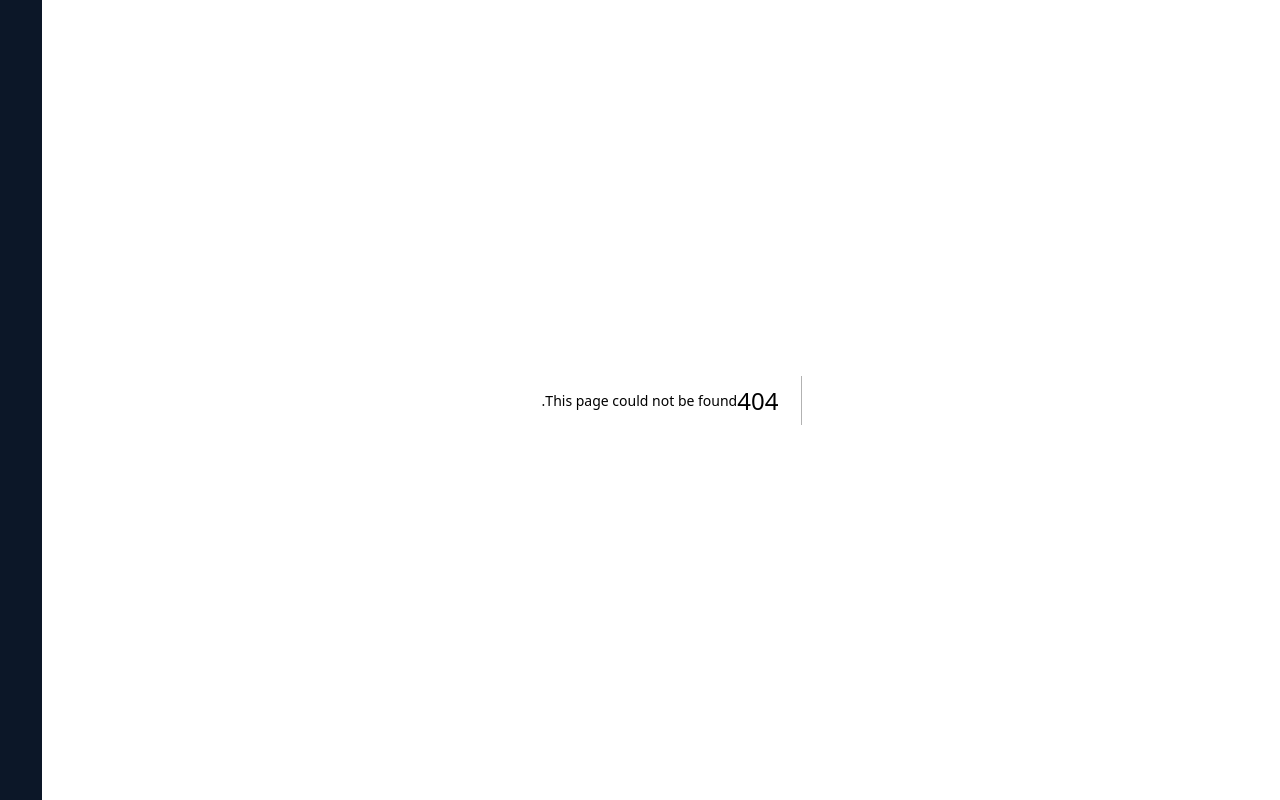
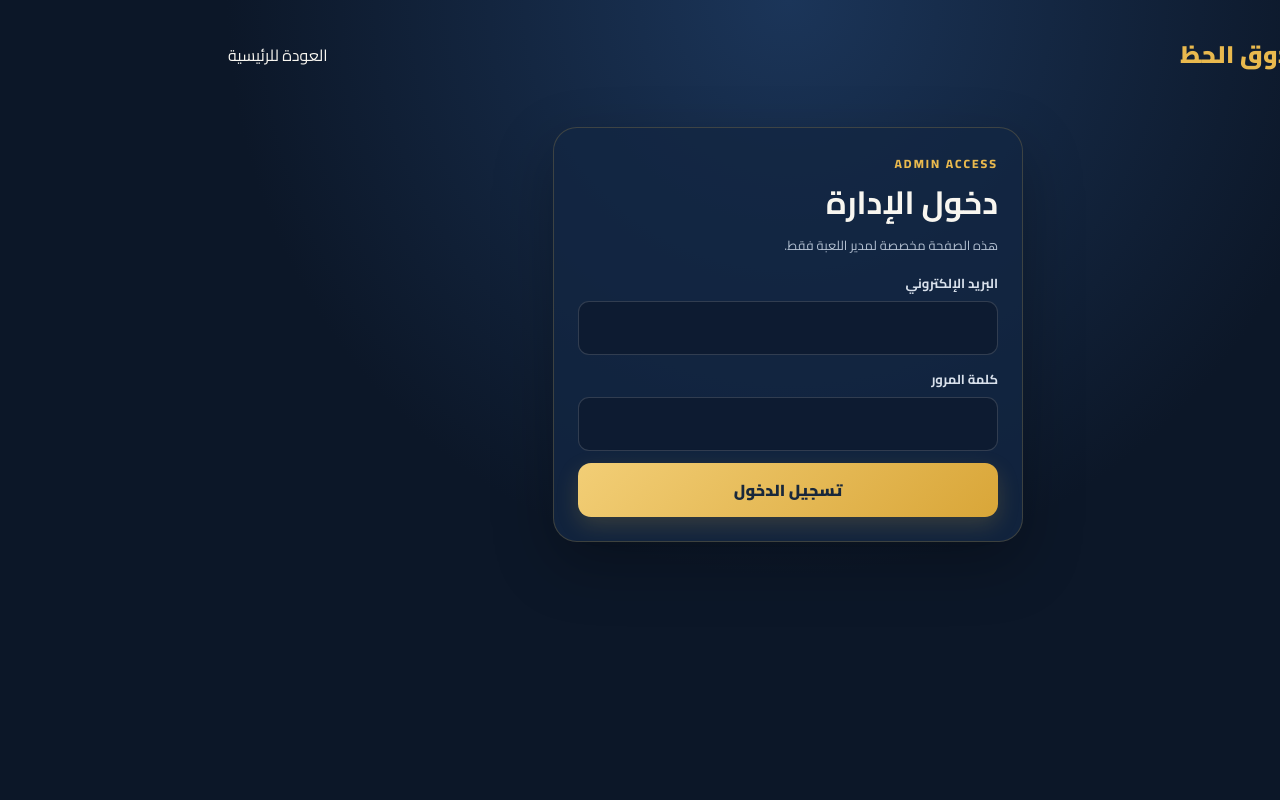
Before and after one commit to tanmiaacademy/random-box, a Next.js app: page /login in a window 1280 px wide. Before the commit this address had no page. Built offline with nearby package versions, Linux system fonts and the light colour scheme; no server answers.

Commit message:
Add app/login/page.js

```diff
--- /dev/null
+++ b/app/login/page.js
@@ -0,0 +1,31 @@
+"use client";
+
+import Link from "next/link";
+import { useState } from "react";
+import { useRouter } from "next/navigation";
+import { supabase } from "../../lib/supabase";
+
+export default function LoginPage() {
+  const router = useRouter();
+  const [email,setEmail] = useState("");
+  const [password,setPassword] = useState("");
+  const [error,setError] = useState("");
+  const [busy,setBusy] = useState(false);
+  async function submit(e) {
+    e.preventDefault(); setError(""); setBusy(true);
+    if (!supabase) { setError("بيانات Supabase غير مضبوطة."); setBusy(false); return; }
+    const { error } = await supabase.auth.signInWithPassword({ email, password });
+    if (error) { setError(error.message); setBusy(false); return; }
+    router.push("/admin"); router.refresh();
+  }
+  return <main className="shell"><header className="topbar"><Link href="/" className="brand">✦ صندوق الحظ</Link><Link href="/">العودة للرئيسية</Link></header>
+    <section className="panel" style={{maxWidth:470,margin:"50px auto"}}>
+      <div className="eyebrow">ADMIN ACCESS</div><h1 style={{fontSize:32}}>دخول الإدارة</h1><p className="muted">هذه الصفحة مخصصة لمدير اللعبة فقط.</p>
+      <form className="form" onSubmit={submit}>
+        <div className="field"><label>البريد الإلكتروني</label><input type="email" required value={email} onChange={e=>setEmail(e.target.value)} /></div>
+        <div className="field"><label>كلمة المرور</label><input type="password" required value={password} onChange={e=>setPassword(e.target.value)} /></div>
+        {error && <p className="error">{error}</p>}
+        <button className="btn" disabled={busy}>{busy ? "جارٍ الدخول..." : "تسجيل الدخول"}</button>
+      </form>
+    </section></main>;
+}
```
